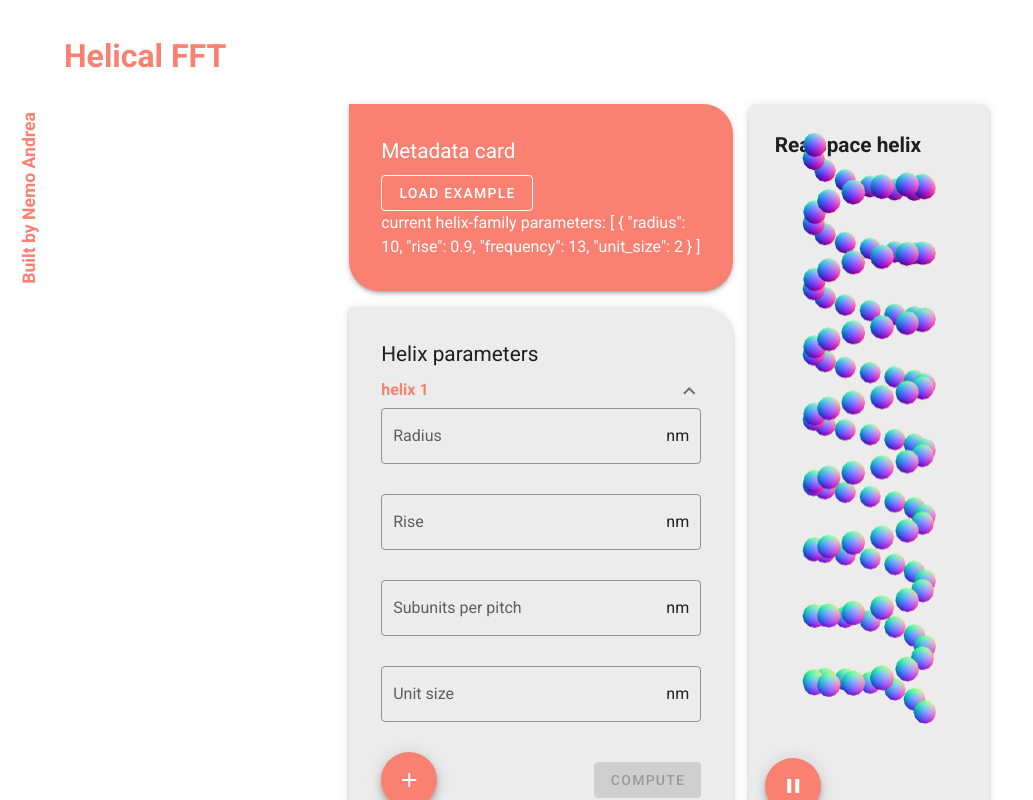
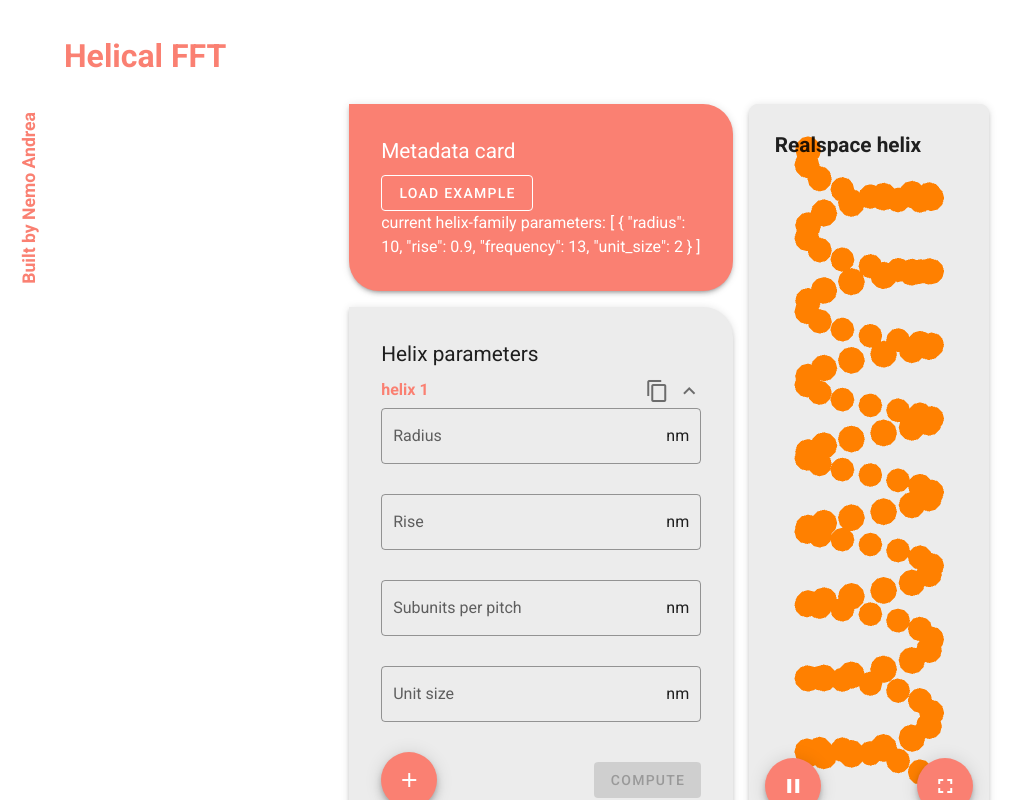
Before and after one commit to NemoAndrea/helix-fft, a Vue app: page / in a window 1280 px wide. Both pictures are taken after a click on the button "LOAD EXAMPLE". Shown: the whole page, without its empty margins (0-1033 px from the left). Built offline with nearby package versions, Linux system fonts and the light colour scheme.

Commit message:
improved helix-display and parameter dialog
Added ability to fullscreen the helix display, fixed weird whitespace with display and made sure different helices get a different colour. Added ability to parameter panel to copy a given helix to a new one.

```diff
--- a/src/App.vue
+++ b/src/App.vue
@@ -159,6 +159,7 @@ export default {
     padding: 0.6rem;
     position: absolute;
     font-weight: bold;
+    z-index: 2;
   }
 
   .card-accent{
@@ -168,10 +169,12 @@ export default {
   }
 
   .card-webgl{
-    border-radius: 7px 7px 7px 7px;
+    border-radius: 9px;
     height: 100%;
     padding: 0;
     position: relative;
+    overflow: hidden;
+
   }
 
   .card-display{
--- a/src/components/FourierPanel.vue
+++ b/src/components/FourierPanel.vue
@@ -24,10 +24,10 @@ import { toImageArray, fft_analytic }  from '../utils/fft_tools.js'
         }),
         methods:{
             updateRaster(){
-                let helix = {};
-                for (helix of this.helixFamily) {  // STILL NEEDS TO BE IMPLEMENTED FOR MULTIPLE HELICES
+                for (let helix of this.helixFamily) {  // STILL NEEDS TO BE IMPLEMENTED FOR MULTIPLE HELICES
                     this.analyticFFT = fft_analytic( helix['radius'], helix['rise'], helix['frequency'],
                         helix['unit_size'], this.rasterSize, 3, 1, 0.001 );
+
                 }
                 let idata = this.ctx.createImageData( this.rasterSize, this.rasterSize );
                 toImageArray( this.analyticFFT, idata, 0.3 );
@@ -38,7 +38,7 @@ import { toImageArray, fft_analytic }  from '../utils/fft_tools.js'
                 let imgel = document.querySelector( '.rasterImage' ).appendChild( image );
                 imgel.style.width = '100%';
             }
-         },
+        },
         mounted() {
             this.canvas = document.createElement( 'canvas' );
             this.canvas.width = this.rasterSize;
--- a/src/components/HelixDisplay.vue
+++ b/src/components/HelixDisplay.vue
@@ -1,6 +1,8 @@
 <template>
     <div class="helix-display">
         <div v-show="helixFamily.length > 0" class="realspace-controls">
+            <div>
+
             <v-tooltip top>
                 <template v-slot:activator="{ on }">
                     <v-btn
@@ -16,21 +18,24 @@
                 </template>
                 <span>Toggle auto-rotation</span>
             </v-tooltip>
-<!--            <v-tooltip top>-->
-<!--                <template v-slot:activator="{ on }">-->
-<!--                    <v-btn-->
-<!--                            dark-->
-<!--                            fab-->
-<!--                            color="var(&#45;&#45;primary)"-->
-<!--                            @click="rotate = !rotate"-->
-<!--                            v-on="on"-->
-<!--                    >-->
-<!--                        <v-icon v-if="fullscreen">mdi-fullscreen-exit</v-icon>-->
-<!--                        <v-icon v-if="!fullscreen">mdi-fullscreen</v-icon>-->
-<!--                    </v-btn>-->
-<!--                </template>-->
-<!--                <span>Fullscreen</span>-->
-<!--            </v-tooltip>-->
+            </div>
+            <div>
+            <v-tooltip top>
+                <template v-slot:activator="{ on }">
+                    <v-btn
+                            dark
+                            fab
+                            color="var(--primary)"
+                            @click="toggleFullscreen"
+                            v-on="on"
+                    >
+                        <v-icon v-if="fullscreen">mdi-fullscreen-exit</v-icon>
+                        <v-icon v-if="!fullscreen">mdi-fullscreen</v-icon>
+                    </v-btn>
+                </template>
+                <span>Fullscreen</span>
+            </v-tooltip>
+            </div>
         </div>
     </div>
 </template>
@@ -57,10 +62,12 @@
         },
         data: () => ({
             scene: '',
-            material: '',
             rotationRate: 0.01,
             rotate: true,
-            fullscreen: false
+            fullscreen: false,
+            camera: '',
+            renderer: '',
+            container: '',
         }),
         methods:{
             refreshHelix(){
@@ -71,19 +78,26 @@
                     this.scene.remove(this.scene.children[0]);
                 }
 
-                let helix = {};
-
                 // compute relevant scale to draw helix at
                 let max_radius=this.helixFamily[0]['radius'];
-                for (helix of this.helixFamily) {
+                for (let helix of this.helixFamily) {
                     if ( 1/helix['radius'] < 1/max_radius ){
                         max_radius = helix['radius']
                     }
                 }
                 const scalefac = 10/max_radius;  // the prefactor is an empirical value and might need to be made more robust
 
-                for (helix of this.helixFamily) {
-                    const amount = Math.ceil( 100 / ( helix['rise']*scalefac ) );  // number of helical units to draw
+                for ( let [ind, helix] of this.helixFamily.entries()) {
+                    if (ind === 1) {  // if we have a single colour, use meshnormal type
+                        this.material = new THREE.MeshNormalMaterial();
+                    } else {
+                        let color = new THREE.Color( 1-ind*0.3, 0.5 + ind*0.1, ind*0.3);
+                        this.material = new THREE.MeshBasicMaterial( {color: color});
+                    }
+
+
+                    let amount = Math.ceil( 100 / ( helix['rise']*scalefac ) );  // number of helical units to draw
+                    if (amount > 1000) { amount = 1000}
                     let geometry = new THREE.SphereGeometry( helix['unit_size']*scalefac, 12,12 );
 
                     // build the helix
@@ -93,45 +107,45 @@
 
                         object.position.y = helix['radius'] * scalefac * Math.sin( i*2*Math.PI / helix['frequency'] );
                         object.position.z = i*helix['rise'] * scalefac;
-                        console.log(object.position.z)
-
 
                         this.scene.add( object );
                     }
                 }
-
+                this.refreshDisplay( this.container )
             },
 
-            setupDisplay(){
+            setupDisplay(element_name){
                 // get the div we will draw in
-                let container = document.querySelector('.helix-display' );
-                let containerinfo = container.getBoundingClientRect();
+                this.container = document.querySelector( element_name );
+                this.scene = new THREE.Scene();
+                this.scene.background = new THREE.Color( 0xececec );
+
+                let light = new THREE.AmbientLight( 0xffffff ); // soft white light
+                this.scene.add( light );
+
+                // setup render window
+                this.renderer = new THREE.WebGLRenderer( { antialias: true} );
+                this.renderer.setPixelRatio( window.devicePixelRatio );
+                this.renderer.setSize( this.container.offsetWidth , this.container.offsetHeight );
+                let GLwindow = this.container.appendChild( this.renderer.domElement );
+                GLwindow.style.display = 'block' // really important to prevent ghost whitespace below canvas
 
                 // set up the camera
                 THREE.Object3D.DefaultUp = new THREE.Vector3( 0,0,1);
-                let camera = new THREE.PerspectiveCamera( 40, containerinfo.width/containerinfo.height, 0.1, 5000 );
+                this.camera = new THREE.PerspectiveCamera( 40, this.container.offsetWidth/this.container.offsetHeight,
+                    0.1, 5000 );
                 const cam_radius = 160;
                 const cam_height = 50;
 
-                // let cam_angle = 0;  // initialise to 0
-
-                this.scene = new THREE.Scene();
-
-                // set up helical building blocks
-                this.material = new THREE.MeshNormalMaterial();
-
-                // setup render window
-                let renderer = new THREE.WebGLRenderer( { antialias: true, alpha: true} );
-                renderer.setPixelRatio( window.devicePixelRatio );
-                renderer.setSize( containerinfo.width, containerinfo.height );
-                container.appendChild( renderer.domElement );
-
                 // further camera setup
-                let controls = new OrbitControls( camera, renderer.domElement );
+                let controls = new OrbitControls( this.camera, this.renderer.domElement );
                 controls.autoRotate = this.rotate;
                 controls.target.set( 0, 0, cam_height );
-                camera.position.set( cam_radius, 0, cam_height );
+                this.camera.position.set( cam_radius, 0, cam_height );
+                controls.enableKeys = false;
                 controls.update();
+
+                window.addEventListener( 'resize', () => this.refreshDisplay( this.container ), false );  // detect if page resize
 
                 // function that is repeatedly automatically called
                 const animate = () => {
@@ -142,17 +156,41 @@
                 const render =  () => {
                     controls.update();
                     controls.autoRotate = this.rotate;
-                    renderer.render( this.scene, camera );
-                    camera.lookAt( new THREE.Vector3(0,0,cam_height) );
+                    this.renderer.render( this.scene, this.camera );
+                    this.camera.lookAt( new THREE.Vector3(0,0,cam_height) );
                 };
 
                 console.log('Realspace Helix display ready.');
                 animate()
+            },
 
+            refreshDisplay(container) {
+                //console.log('Refreshing aspect ratio plot');
+                this.camera.aspect = container.offsetWidth / container.clientHeight ;
+                this.camera.updateProjectionMatrix();
+                this.renderer.setSize( container.offsetWidth, container.clientHeight  );
+
+            },
+
+            toggleFullscreen(){
+                this.fullscreen = !this.fullscreen;
+
+                let card = document.querySelector( '.ui-realspace-panel' );
+
+                if (this.fullscreen) {
+                    console.log('going fullscreen, baby');
+                    card.style.position = 'absolute';
+                    card.style.width = '90vw';
+                } else {
+                    console.log('leaving fullscreen');
+                    card.style.position = 'static';
+                    card.style.width = '0px';
+                }
+                this.refreshDisplay(this.container)
             }
         },
         mounted() {
-            this.setupDisplay()
+            this.setupDisplay( '.helix-display' )
         }
     }
 </script>
@@ -162,11 +200,14 @@
         height: 100%;
         width: 100%;
         position: relative;
+        z-index: 1;
     }
 
     .realspace-controls{
         padding: 1rem;
         position: absolute;
+        display: flex;
+        justify-content: space-between;
         width: 100%;
         bottom: 10px
     }
--- a/src/components/ParameterPanel.vue
+++ b/src/components/ParameterPanel.vue
@@ -6,11 +6,22 @@
             <div v-for="(helix, index) in helixFamily" :key="index">
                 <div class="helix-number" @click="setInFocus(index + 1)">
                     <div>helix {{index+1}}</div>
+
+                <div class="helix-button-box">
+                    <div class="copybutton" v-if="index + 1 ===inputInFocus">
+                        <v-tooltip bottom>
+                            <template v-slot:activator="{ on }">
+                            <v-icon v-on="on" @click="copyHelixParams(index)"> mdi-content-copy</v-icon>
+                            </template>
+                            <span>Copy params to new helix</span>
+                        </v-tooltip>
+                    </div>
                     <div v-if="index + 1 !==inputInFocus">
                         <v-icon> mdi-chevron-down </v-icon>
                     </div>
                     <div v-if="index + 1 ===inputInFocus">
                         <v-icon> mdi-chevron-up</v-icon>
+                    </div>
                 </div>
                 </div>
                 <transition name="fade">
@@ -98,20 +109,21 @@
         name: "ParameterPanel",
         data: () => ({
             valid: false,
-            numberRules: [v => !!v || 'parameter is required',],
+            numberRules: [
+                v => !!v || 'parameter is required',
+                v => v > 0 || 'value must be larger than 0',
+            ],
             helixFamily: [{'radius':'', 'rise': '', 'frequency': '', 'unit_size': ''}],
             inputInFocus: 1
         }),
         methods: {
             computeHelix() {
                 // first we make the string input to numeric
-                let helix;
-                for (helix of this.helixFamily) {
+                for (let helix of this.helixFamily) {
                     helix['radius'] = Number(helix['radius']);
                     helix['rise'] =  Number(helix['rise']);
                     helix['frequency'] =  Number(helix['frequency']);
                     helix['unit_size'] =  Number(helix['unit_size']);
-
                 }
                 // then we send it off to the rest of the application
                 this.sendHelixFamily()
@@ -160,6 +172,11 @@
                 } else {
                     console.log('No query string parsed.')
                 }
+            },
+
+            copyHelixParams(index){
+                console.log(`Copying parameters of helix ${index+1} into a new helix`);
+                this.helixFamily.push( {...this.helixFamily[index]} );
             }
         },
         mounted() {
@@ -184,6 +201,18 @@
         vertical-align: middle;
     }
 
+    .helix-button-box{
+       display: flex;
+    }
+
+    v-icon.helix-button-box{
+        display: flex;
+    }
+
+    .copybutton{
+        margin-right: 0.5rem;
+    }
+
     .fade-enter-active {
         transition: opacity 0.2s;
     }
```
Lines whose indentation alone changed are shown as unchanged.
